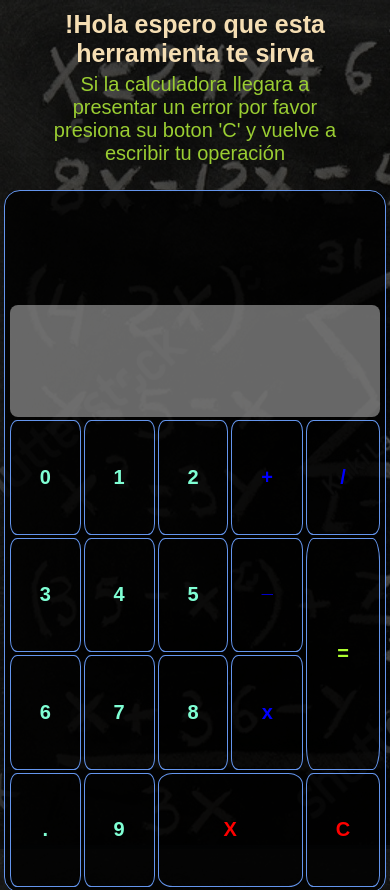
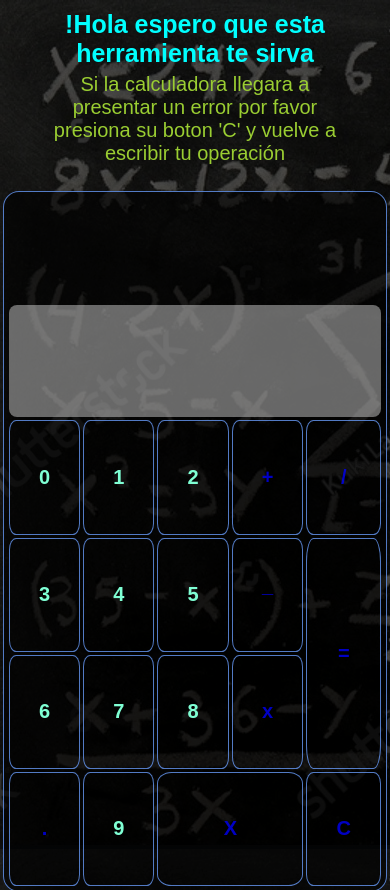
Before and after one commit to HDavid-pati/HDavid-pati.github.io, a plain HTML site: page index.html in a window 390 px wide. Shown: the top 890 px of the page. Drawn offline with Linux system fonts and the light colour scheme.

Commit message:
retoques

```diff
--- a/index.html
+++ b/index.html
@@ -20,24 +20,24 @@
         <div class="calculadora">
             <h1 class="titulo-calculadora">Digite su operación</h1>
             <div contenteditable="true" id="miInput" class="operación"></div>
-            <button type="button" onclick="tomarFocusDeInput()" class="cero num">0</button>
-            <button type="button" onclick="tomarFocusDeInput()" class="uno num">1</button>
-            <button type="button" onclick="tomarFocusDeInput()" class="dos num">2</button>
-            <button type="button" onclick="tomarFocusDeInput()" class="tres num">3</button>
-            <button type="button" onclick="tomarFocusDeInput()" class="cuatro num">4</button>
-            <button type="button" onclick="tomarFocusDeInput()" class="cinco num">5</button>
-            <button type="button" onclick="tomarFocusDeInput()" class="seis num">6</button>
-            <button type="button" onclick="tomarFocusDeInput()" class="siete num">7</button>
-            <button type="button" onclick="tomarFocusDeInput()" class="ocho num">8</button>
-            <button type="button" onclick="tomarFocusDeInput()" class="nueve num">9</button>
-            <button type="button" onclick="tomarFocusDeInput()" class="mas factor">+</button>
-            <button type="button" onclick="tomarFocusDeInput()" class="menos factor"><span class="guion-bajo">_</span></button>
-            <button type="button" onclick="tomarFocusDeInput()" class="multipli factor">x</button>
-            <button type="button" onclick="tomarFocusDeInput()" class="division factor">/</button>
-            <button type="button" onclick="tomarFocusDeInput()" class="result factor">=</button>
-            <button type="button" onclick="tomarFocusDeInput()" class="punto factor">.</button>
-            <button type="button" onclick="tomarFocusDeInput()" class="delete factor">X</button>
-            <button type="button" onclick="tomarFocusDeInput()" class="clear factor">C</button>
+            <button type="button"  class="cero num">0</button>
+            <button type="button"  class="uno num">1</button>
+            <button type="button"  class="dos num">2</button>
+            <button type="button"  class="tres num">3</button>
+            <button type="button"  class="cuatro num">4</button>
+            <button type="button"  class="cinco num">5</button>
+            <button type="button"  class="seis num">6</button>
+            <button type="button"  class="siete num">7</button>
+            <button type="button"  class="ocho num">8</button>
+            <button type="button"  class="nueve num">9</button>
+            <button type="button"  class="mas factor">+</button>
+            <button type="button"  class="menos factor"><span class="guion-bajo">_</span></button>
+            <button type="button"  class="multipli factor">x</button>
+            <button type="button"  class="division factor">/</button>
+            <button type="button"  class="result factor">=</button>
+            <button type="button"  class="punto factor">.</button>
+            <button type="button"  class="delete factor">X</button>
+            <button type="button"  class="clear factor">C</button>
         </div>
     </main>
     <script src="historial.js"></script>
--- a/stilos.css
+++ b/stilos.css
@@ -155,7 +155,9 @@
     background-color: rgb(255, 255, 255,.4);
     border-radius: .5rem;
     color: wheat;
-    text-align: right;
+    display: flex;
+    align-items: center;
+    justify-content: flex-end;
 }
 .titulo-calculadora{
     grid-area: title;
@@ -246,8 +248,8 @@
     background-color: rgba(0, 0, 0, 0.123);
 }
 button:hover{
-    background-color: rgba(255, 255, 255, 0.24);
-    transition: 0.4s;
+    background-color: rgba(255, 255, 255, 0.151);
+    transition: 0.3s;
 }
 @media(max-width: 1112px){
     .contenedor-de-calculadora{
@@ -295,16 +297,24 @@
 }
 @media(max-width: 480px){
     .contenedor-de-calculadora{
+        width: 100%;
         display: flex;
-        gap: 10px;
+        gap: 15px;
         justify-content: center;
         flex-wrap: wrap;
+        padding: 1px;
     }
     .calculadora{
         order: 1;
+        background-color: rgba(0, 0, 0, 0.616);
+        border: 1px solid rgba(100, 148, 237, 0.829);
     }
     .historial-de-operaciones{
         order: 2;
+        gap: 10px;
+        margin-bottom: 20px;
+        background-color: rgba(0, 0, 0, 0.644);
+        border: 1px solid rgba(100, 148, 237, 0.829);
     }
     body::-webkit-scrollbar{
         width: 3px;
@@ -312,4 +322,17 @@
     .historial-de-operaciones::-webkit-scrollbar{
         width: 5px;
     }
+    .tipe-oper{
+        color: rgba(0, 0, 255, 0.767);
+    }
+    .factor{
+        color: rgba(0, 0, 255, 0.767);
+        border: 1px solid rgba(100, 148, 237, 0.829);
+    }
+    .num{
+        border: 1px solid rgba(100, 148, 237, 0.829)
+    }
+    .hola{
+        color: aqua;
+    }
 }
```
